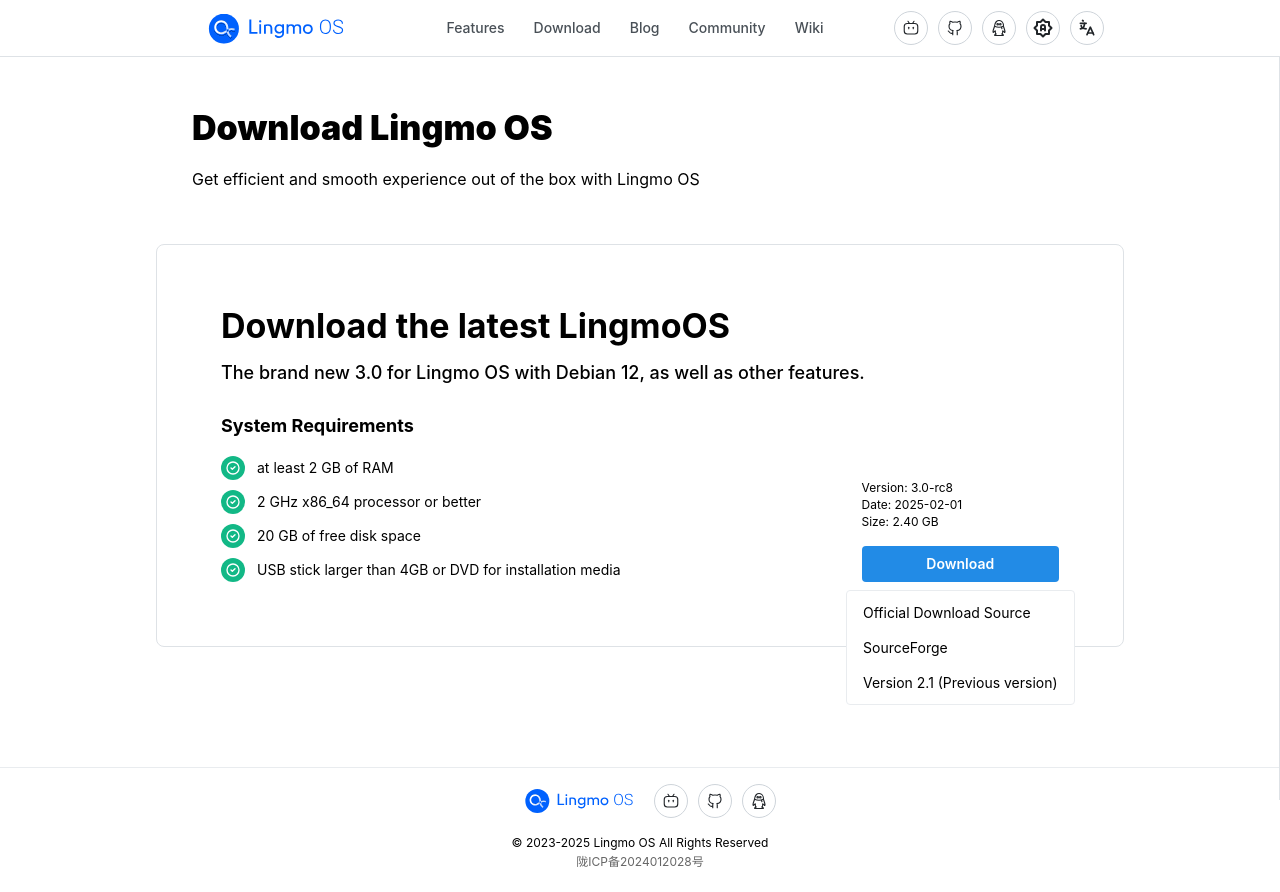
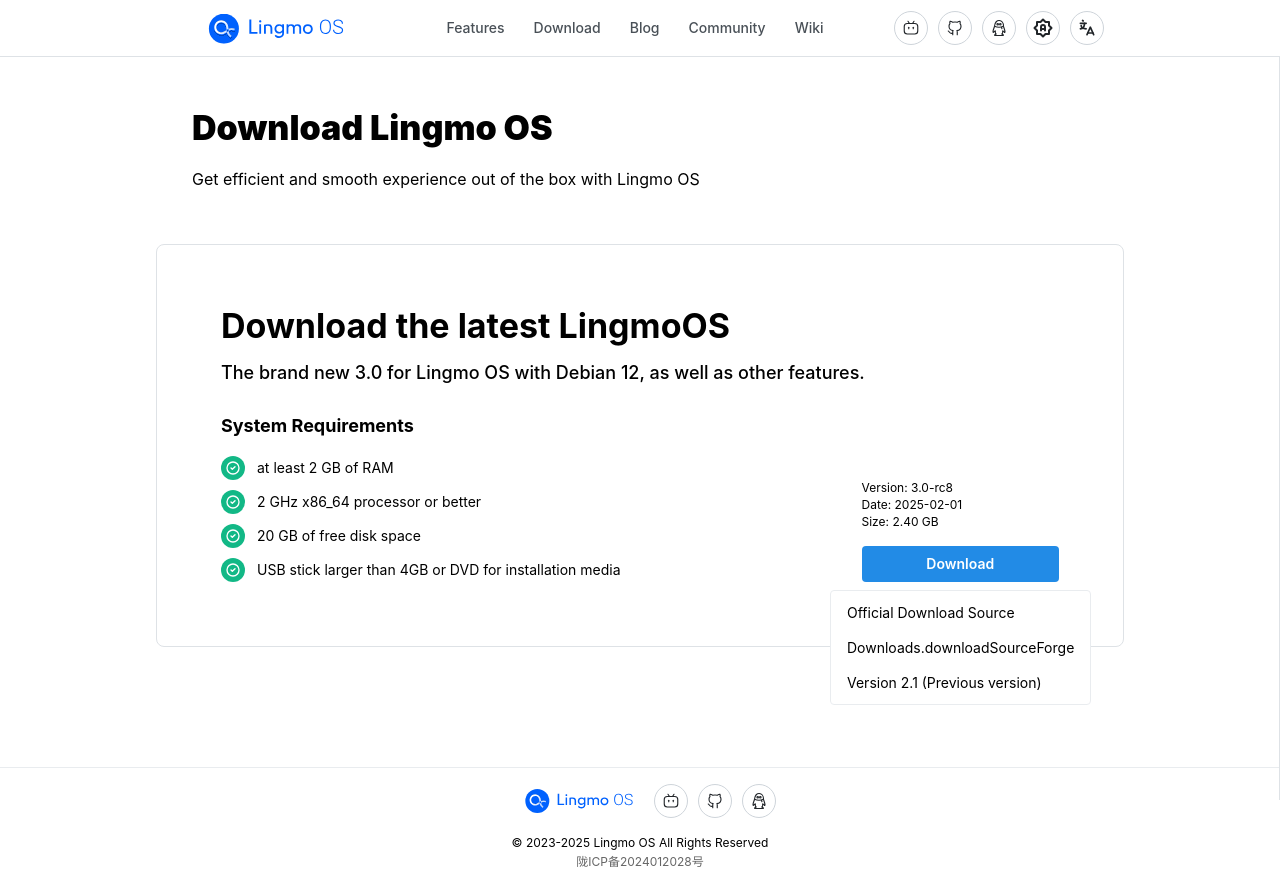
Before and after one commit to TeamVastsea/lingmoos-frontend, a Next.js app: page /en/downloads in a window 1280 px wide. Both pictures are taken after a click on the button "Download". Built offline with nearby package versions, Linux system fonts and the light colour scheme.

Commit message:
Update LatestBanner.tsx

```diff
--- a/src/app/[locale]/downloads/component/LatestBanner.tsx
+++ b/src/app/[locale]/downloads/component/LatestBanner.tsx
@@ -53,7 +53,7 @@ export function LatestBanner() {
                                         {t('downloadOfficial')}
                                     </Menu.Item>
                                     <Menu.Item component="a" href="https://sourceforge.net/projects/lingmo-os/files/release/iso/helium/rc/" target="_blank">
-                                        SourceForge
+                                        {t('downloadSourceForge')}
                                     </Menu.Item>
                                     <Menu.Item component="a" href="https://releases.lingmo.org.cn/releases/2.1" target="_blank">
                                         {t('downloadOldversion')}
```
